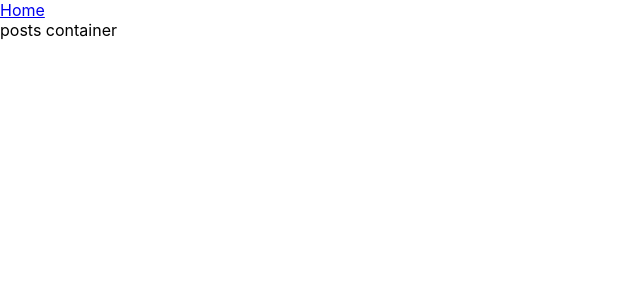
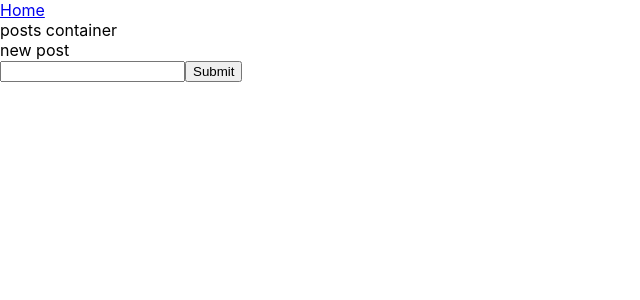
Before and after one commit to Michal41/serverless, a React (Create React App) app: page / in a window 1280 px wide. Shown: the top 300 px of the page, without its empty margins (0-640 px from the left). Built offline with nearby package versions, Linux system fonts and the light colour scheme; no server answers.

Commit message:
upload posts to firebase

```diff
--- a/src/App.js
+++ b/src/App.js
@@ -45,7 +45,8 @@ class App extends Component{
       <NavBar currentUser={this.state.user} logOut={this.logOut} />
       <Route exact path="/sign-in" component={SingIn} />
       <Route exact path="/sign-up" component={SignUp} />
-      <Route exact path="/" component={PostsContainer} />
+      <Route exact path="/" render={()=>
+        (<PostsContainer currentUser={this.state.user} />)} />
     </Router>
     )
   }
--- /dev/null
+++ b/src/components/NewPost.jsx
@@ -0,0 +1,30 @@
+import React, { useState } from 'react';
+import {firestore } from "../firebase/firebase.utils";
+
+
+const NewPost = (props) => {
+  const { currentUser } = props;
+  const [postContent, setPostContent] = useState('');
+  const handleSubmit = (event) => {
+    event.preventDefault();
+      firestore.collection("Posts").doc("Posts").set({
+      content: postContent,
+      state: currentUser.id,
+  })
+  setPostContent('')
+  }
+  return (
+    <div>
+      new post
+      <form onSubmit={handleSubmit}>
+        <input
+          value={postContent}
+          onChange={(e) => setPostContent(e.target.value)}
+        />
+        <button type="submit"> Submit </button>
+      </form>
+    </div>
+  );
+};
+
+export default NewPost;
--- a/src/components/PostsContainer.jsx
+++ b/src/components/PostsContainer.jsx
@@ -1,9 +1,12 @@
 import React from 'react';
+import NewPost from './NewPost';
 
 const PostsContainer = (props) =>{
+  const { currentUser } = props;
   return (
     <div>
       posts container
+      <NewPost currentUser={currentUser}/>
     </div>
   );
 };
```
